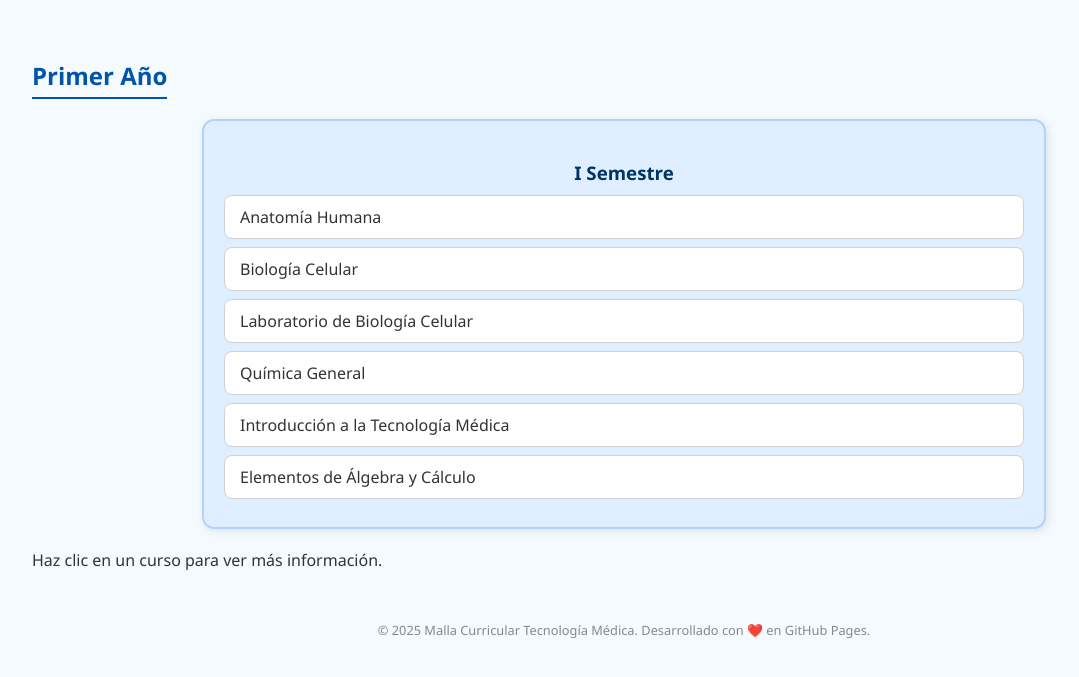
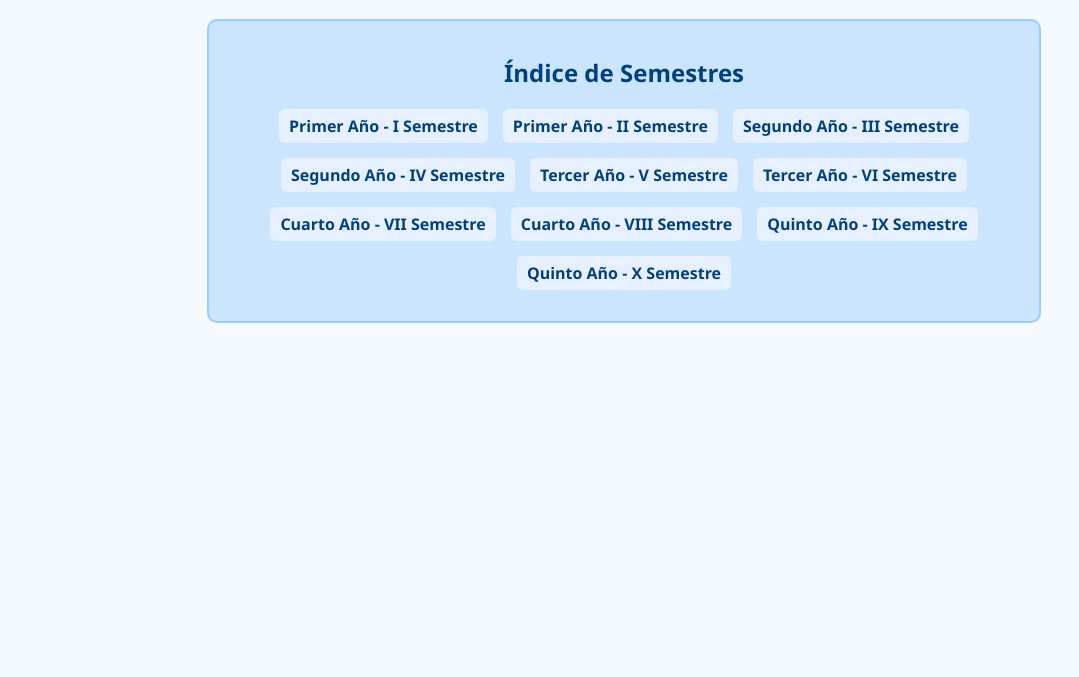
Before and after one commit to monserratgonzalez444/malla-tm-, a plain HTML site: page index.html in a window 1280 px wide. Shown: the part 115-792 px from the top of the page, without its empty margins (16-1095 px from the left). Drawn offline with Linux system fonts and the light colour scheme.

Commit message:
Update index.html

```diff
--- a/index.html
+++ b/index.html
@@ -1,39 +1,64 @@
 <!DOCTYPE html>
 <html lang="es">
 <head>
-  <meta charset="UTF-8">
+  <meta charset="UTF-8" />
   <title>Malla Curricular Tecnología Médica</title>
-  <link rel="stylesheet" href="style.css">
-  <script>
-    function mostrarInfo(nombre, requisitos) {
-      const infoBox = document.getElementById('infoBox');
-      infoBox.innerHTML = `<strong>${nombre}</strong><br><em>${requisitos}</em>`;
-      infoBox.scrollIntoView({ behavior: 'smooth' });
+  <link rel="stylesheet" href="style.css" />
+  <script src="script.js"></script>
+  <style>
+    /* Estilo para índice */
+    #indice {
+      background: #cce5ff;
+      border: 2px solid #99ccff;
+      padding: 15px;
+      margin: 20px auto;
+      max-width: 800px;
+      border-radius: 10px;
     }
-  </script>
+    #indice h2 {
+      text-align: center;
+      color: #004080;
+    }
+    #indice ul {
+      list-style: none;
+      padding-left: 0;
+      display: flex;
+      flex-wrap: wrap;
+      justify-content: center;
+      gap: 15px;
+    }
+    #indice li {
+      background: #e6f0ff;
+      border-radius: 6px;
+      padding: 6px 10px;
+      cursor: pointer;
+      transition: background-color 0.3s;
+    }
+    #indice li:hover {
+      background-color: #b3d1ff;
+    }
+    #indice a {
+      text-decoration: none;
+      color: #004080;
+      font-weight: 600;
+    }
+  </style>
 </head>
 <body>
+
   <h1>Malla Curricular - Tecnología Médica</h1>
 
-  <div class="anio">Primer Año</div>
-
-  <div class="semestre">
-    <h3>I Semestre</h3>
-    <div class="curso" onclick="mostrarInfo('Anatomía Humana', 'Abre Histoembriología')">Anatomía Humana</div>
-    <div class="curso" onclick="mostrarInfo('Biología Celular', 'Abre Histoembriología / Infectología')">Biología Celular</div>
-    <div class="curso" onclick="mostrarInfo('Laboratorio de Biología Celular', 'Abre Infectología')">Laboratorio de Biología Celular</div>
-    <div class="curso" onclick="mostrarInfo('Química General', 'Abre Química Orgánica')">Química General</div>
-    <div class="curso" onclick="mostrarInfo('Introducción a la Tecnología Médica', 'Abre Bioética')">Introducción a la Tecnología Médica</div>
-    <div class="curso" onclick="mostrarInfo('Elementos de Álgebra y Cálculo', 'Abre Física General')">Elementos de Álgebra y Cálculo</div>
-  </div>
-
-  <!-- Se omiten repeticiones aquí para acortar -->
-  <!-- Puedes aplicar el mismo formato "onclick" en cada curso -->
-
-  <div id="infoBox" class="info-box">Haz clic en un curso para ver más información.</div>
-
-  <footer>
-    &copy; 2025 Malla Curricular Tecnología Médica. Desarrollado con ❤️ en GitHub Pages.
-  </footer>
-</body>
-</html>
+  <section id="indice">
+    <h2>Índice de Semestres</h2>
+    <ul>
+      <li><a href="#primer-anio-i">Primer Año - I Semestre</a></li>
+      <li><a href="#primer-anio-ii">Primer Año - II Semestre</a></li>
+      <li><a href="#segundo-anio-iii">Segundo Año - III Semestre</a></li>
+      <li><a href="#segundo-anio-iv">Segundo Año - IV Semestre</a></li>
+      <li><a href="#tercer-anio-v">Tercer Año - V Semestre</a></li>
+      <li><a href="#tercer-anio-vi">Tercer Año - VI Semestre</a></li>
+      <li><a href="#cuarto-anio-vii">Cuarto Año - VII Semestre</a></li>
+      <li><a href="#cuarto-anio-viii">Cuarto Año - VIII Semestre</a></li>
+      <li><a href="#quinto-anio-ix">Quinto Año - IX Semestre</a></li>
+      <li><a href="#quinto-anio-x">Quinto Año - X Semestre</a></li>
+    </
```
